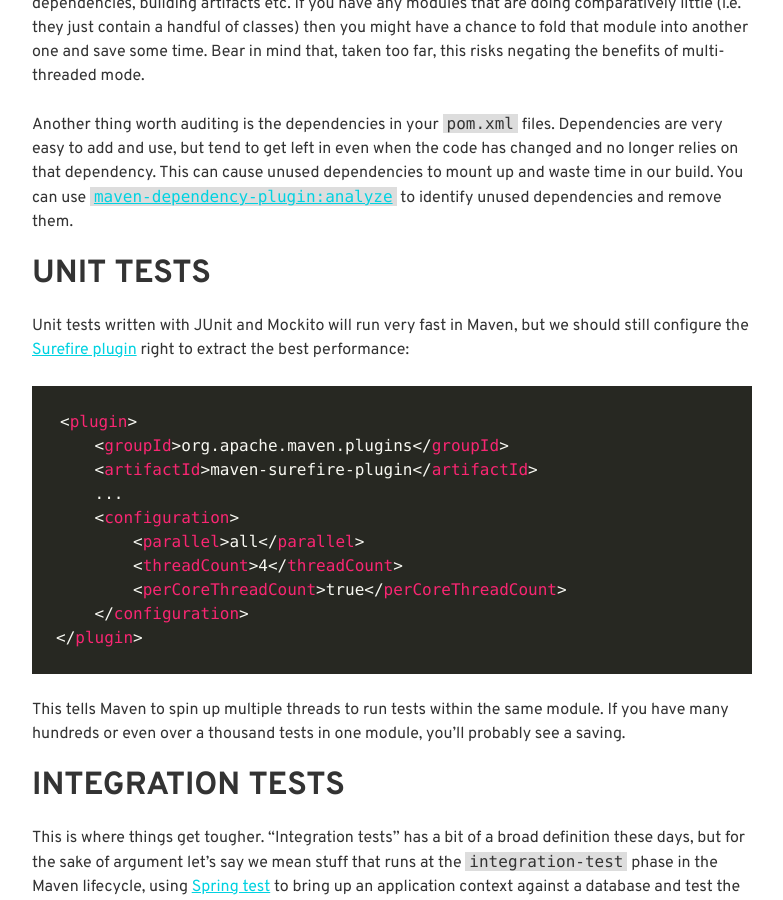
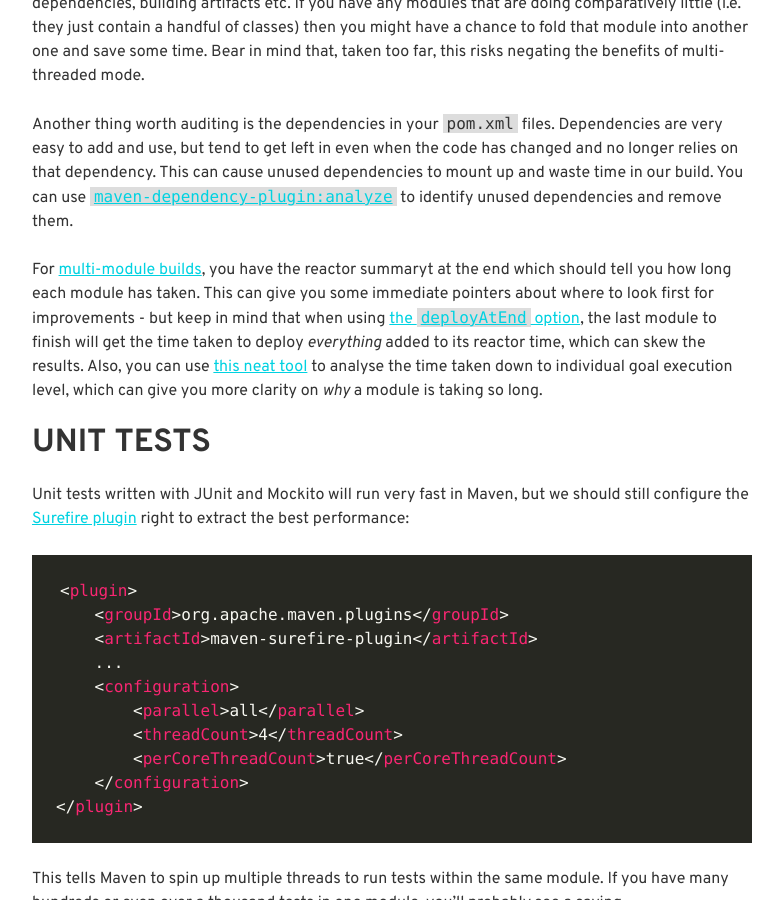
Before and after one commit to davidjgoss/davidjgoss.co, a Jekyll site: the page built from blog/_posts/2018-11-27-faster-builds.md, in a window 1280 px wide and 900 px high, scrolled down 2430 px. Shown: the whole window, without its empty margins (248-1031 px from the left). Built offline with Jekyll 4.4.1, drawn with Linux system fonts in a browser that asks for light colours; some web fonts are replaced.

Commit message:
add advice about maven reactor summary and goal profiler

```diff
--- a/blog/_posts/2018-11-27-faster-builds.md
+++ b/blog/_posts/2018-11-27-faster-builds.md
@@ -64,6 +64,8 @@ If you have a lot of Maven modules in your project (like, 30+), it's worth givin
 
 Another thing worth auditing is the dependencies in your `pom.xml` files. Dependencies are very easy to add and use, but tend to get left in even when the code has changed and no longer relies on that dependency. This can cause unused dependencies to mount up and waste time in our build. You can use [`maven-dependency-plugin:analyze`](https://maven.apache.org/plugins/maven-dependency-plugin/analyze-mojo.html) to identify unused dependencies and remove them.
 
+For [multi-module builds](https://maven.apache.org/guides/mini/guide-multiple-modules.html), you have the reactor summaryt at the end which should tell you how long each module has taken. This can give you some immediate pointers about where to look first for improvements - but keep in mind that when using [the `deployAtEnd` option](https://maven.apache.org/plugins/maven-deploy-plugin/deploy-mojo.html#deployAtEnd), the last module to finish will get the time taken to deploy _everything_ added to its reactor time, which can skew the results. Also, you can use [this neat tool](https://github.com/jcgay/maven-profiler) to analyse the time taken down to individual goal execution level, which can give you more clarity on _why_ a module is taking so long.
+
 ## Unit tests
 
 Unit tests written with JUnit and Mockito will run very fast in Maven, but we should still configure the [Surefire plugin](https://maven.apache.org/surefire/maven-surefire-plugin/) right to extract the best performance:
```
